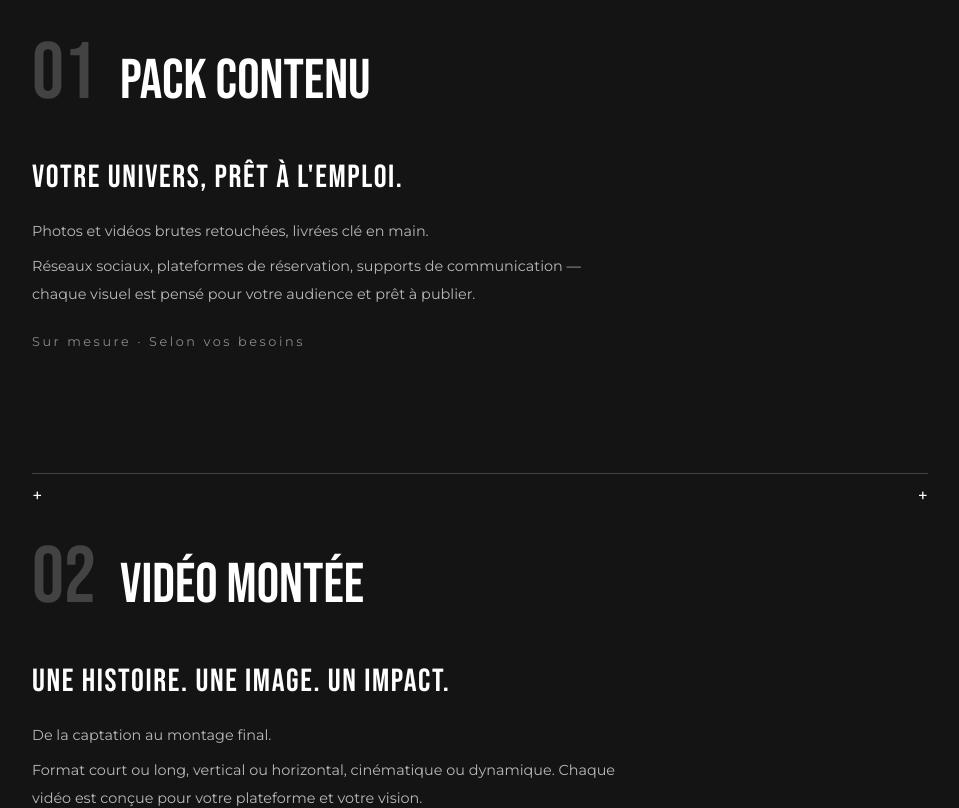
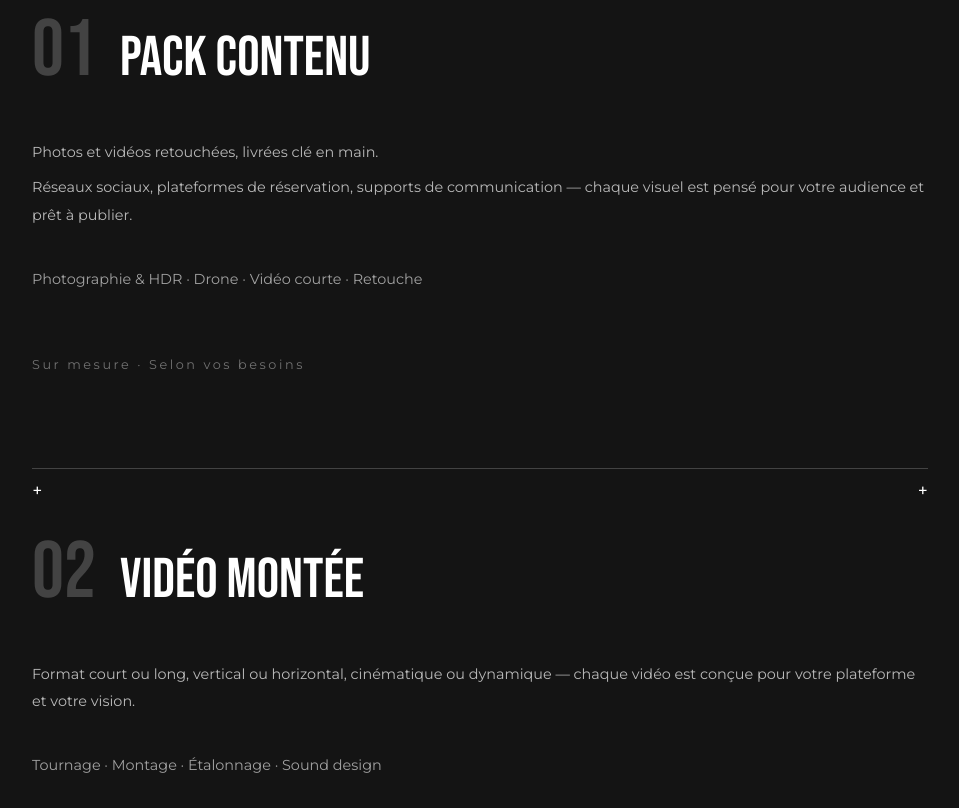
Before and after one commit to Florian-Venet/Portfolio, a React (Vite) app: page /services in a window 1280 px wide. Shown: the part 660-1468 px from the top of the page, without its empty margins (160-1119 px from the left). Built offline with nearby package versions, Linux system fonts and the light colour scheme.

Commit message:
revue des offres

```diff
--- a/src/pages/Services.jsx
+++ b/src/pages/Services.jsx
@@ -8,7 +8,8 @@ const OFFRES = [
     num: '01',
     titre: 'PACK CONTENU',
     accroche: "VOTRE UNIVERS, PRÊT À L'EMPLOI.",
-    description: `Photos et vidéos brutes retouchées, livrées clé en main.\n\nRéseaux sociaux, plateformes de réservation, supports de communication — chaque visuel est pensé pour votre audience et prêt à publier.`,
+    description: `Photos et vidéos retouchées, livrées clé en main.\n\nRéseaux sociaux, plateformes de réservation, supports de communication — chaque visuel est pensé pour votre audience et prêt à publier.`,
+    techniques: 'Photographie & HDR · Drone · Vidéo courte · Retouche',
     detail: 'Sur mesure · Selon vos besoins',
   },
   {
@@ -16,7 +17,8 @@ const OFFRES = [
     num: '02',
     titre: 'VIDÉO MONTÉE',
     accroche: 'UNE HISTOIRE. UNE IMAGE. UN IMPACT.',
-    description: `De la captation au montage final.\n\nFormat court ou long, vertical ou horizontal, cinématique ou dynamique. Chaque vidéo est conçue pour votre plateforme et votre vision.`,
+    description: `Format court ou long, vertical ou horizontal, cinématique ou dynamique — chaque vidéo est conçue pour votre plateforme et votre vision.`,
+    techniques: 'Tournage · Montage · Étalonnage · Sound design',
     detail: 'Sur mesure · Selon vos besoins',
   },
   {
@@ -24,7 +26,8 @@ const OFFRES = [
     num: '03',
     titre: 'MINI DOCUMENTAIRE',
     accroche: "AU-DELÀ DE L'IMAGE.",
-    description: `Le format premium pour raconter une vraie histoire.\n\nNarration, interviews, immersion complète. Pour les marques qui veulent laisser une empreinte durable dans l'esprit de leur audience.`,
+    description: `Narration, interviews, immersion complète.\n\nLe format idéal pour vos films corporate, événementiels, touristiques ou micro-documentaires.`,
+    techniques: 'Réalisation · Interview · Narration · Drone',
     detail: 'Sur mesure · Selon vos besoins',
   },
 ]
@@ -174,7 +177,7 @@ export default function Services() {
             </div>
 
             {/* Numéro + titre */}
-            <div style={{ display: 'flex', alignItems: 'baseline', gap: '1.5rem', marginBottom: '1rem' }}>
+            <div style={{ display: 'flex', alignItems: 'baseline', gap: '1.5rem', marginBottom: '3rem' }}>
               <span style={{ fontFamily: 'Bebas Neue, sans-serif', fontSize: isMobile ? '3rem' : '5rem', lineHeight: 1, color: 'rgba(255,255,255,0.2)' }}>
                 {offre.num}
               </span>
@@ -182,20 +185,6 @@ export default function Services() {
                 {offre.titre}
               </span>
             </div>
-
-            {/* Accroche */}
-            <h2
-              className="text-white uppercase"
-              style={{
-                fontFamily: 'Bebas Neue, sans-serif',
-                fontSize: isMobile ? '1.3rem' : '2rem',
-                letterSpacing: '0.05em',
-                marginBottom: '1rem',
-                marginTop: isMobile ? '0.5rem' : '1.5rem',
-              }}
-            >
-              {offre.accroche}
-            </h2>
 
             {/* Description */}
             {offre.description.split('\n\n').map((para, i) => (
@@ -207,17 +196,24 @@ export default function Services() {
                   fontSize: isMobile ? '0.85rem' : '0.9rem',
                   lineHeight: 1.9,
                   marginBottom: '0.5rem',
-                  maxWidth: '600px',
                 }}
               >
                 {para}
               </p>
             ))}
 
+            {/* Techniques */}
+            <p
+              className="text-white/60"
+              style={{ fontFamily: 'Montserrat, sans-serif', fontSize: '0.9rem', marginTop: '2rem' }}
+            >
+              {offre.techniques}
+            </p>
+
             {/* Detail */}
             <p
-              className="text-white/50"
-              style={{ fontFamily: 'Montserrat, sans-serif', fontSize: '0.8rem', letterSpacing: '0.2em', marginTop: '1rem' }}
+              className="text-white/40"
+              style={{ fontFamily: 'Montserrat, sans-serif', fontSize: '0.8rem', letterSpacing: '0.2em', marginTop: '4rem' }}
             >
               {offre.detail}
             </p>
```
